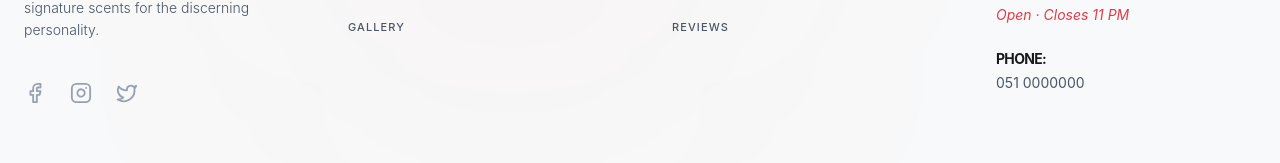
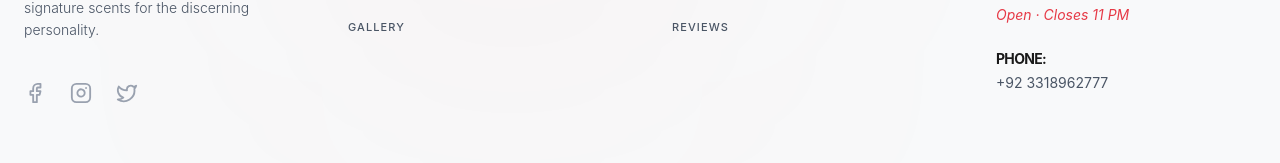
Before and after one commit to spidey077/Royal-Oud-Fragrances, a React (Vite) app: page / in a window 1280 px wide. Shown: the part 6435-6598 px from the top of the page. Built offline with nearby package versions, Linux system fonts and the light colour scheme.

Commit message:
Update Footer.jsx

```diff
--- a/src/components/Footer.jsx
+++ b/src/components/Footer.jsx
@@ -77,7 +77,7 @@ const Footer = () => {
                             </div>
                             <div className="text-gray-600 text-sm">
                                 <p className="font-bold text-[#1A1A1A] mb-1 uppercase tracking-tighter">Phone:</p>
-                                <p>051 0000000</p>
+                                <p>+92 3318962777</p>
                             </div>
                         </div>
                     </motion.div>
```
